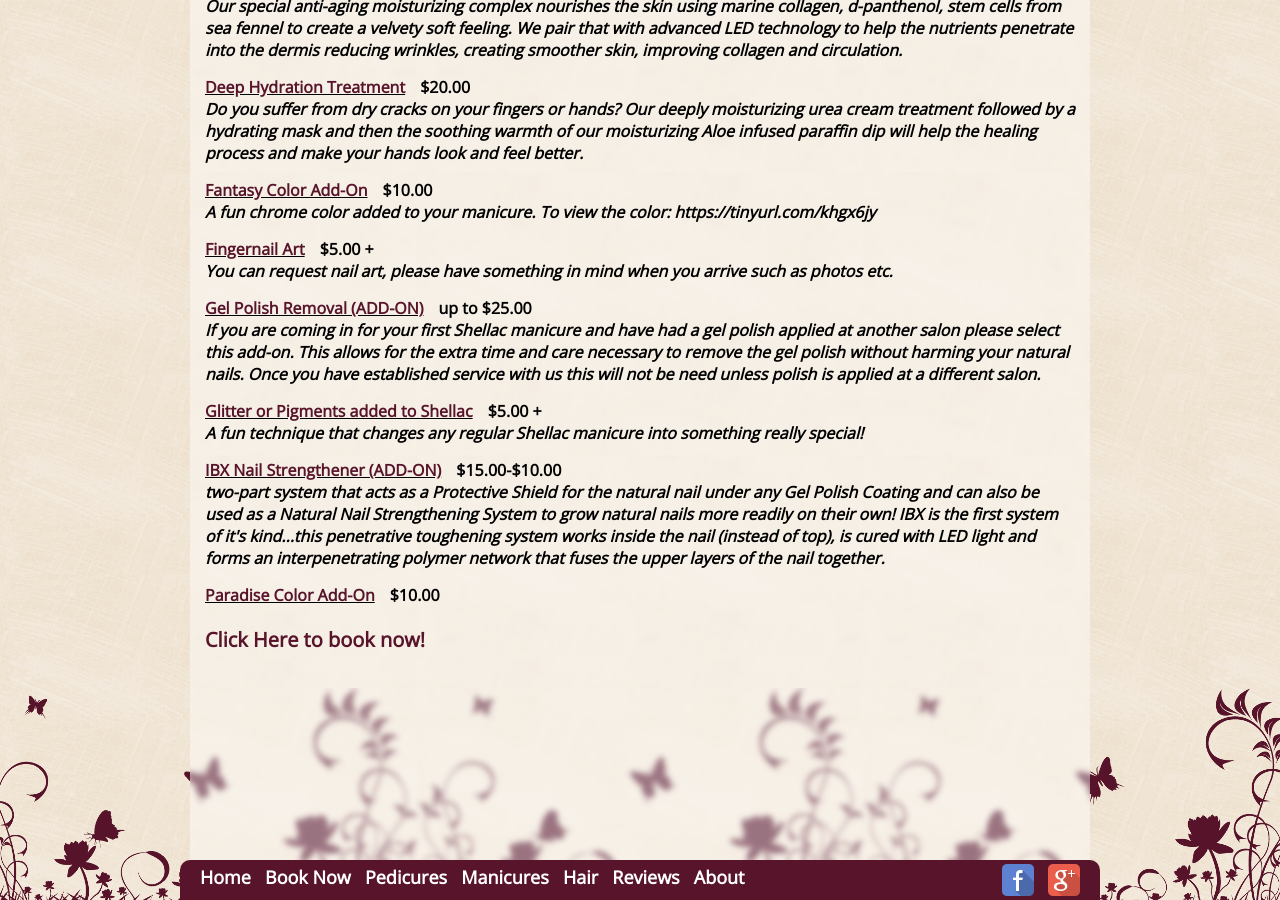
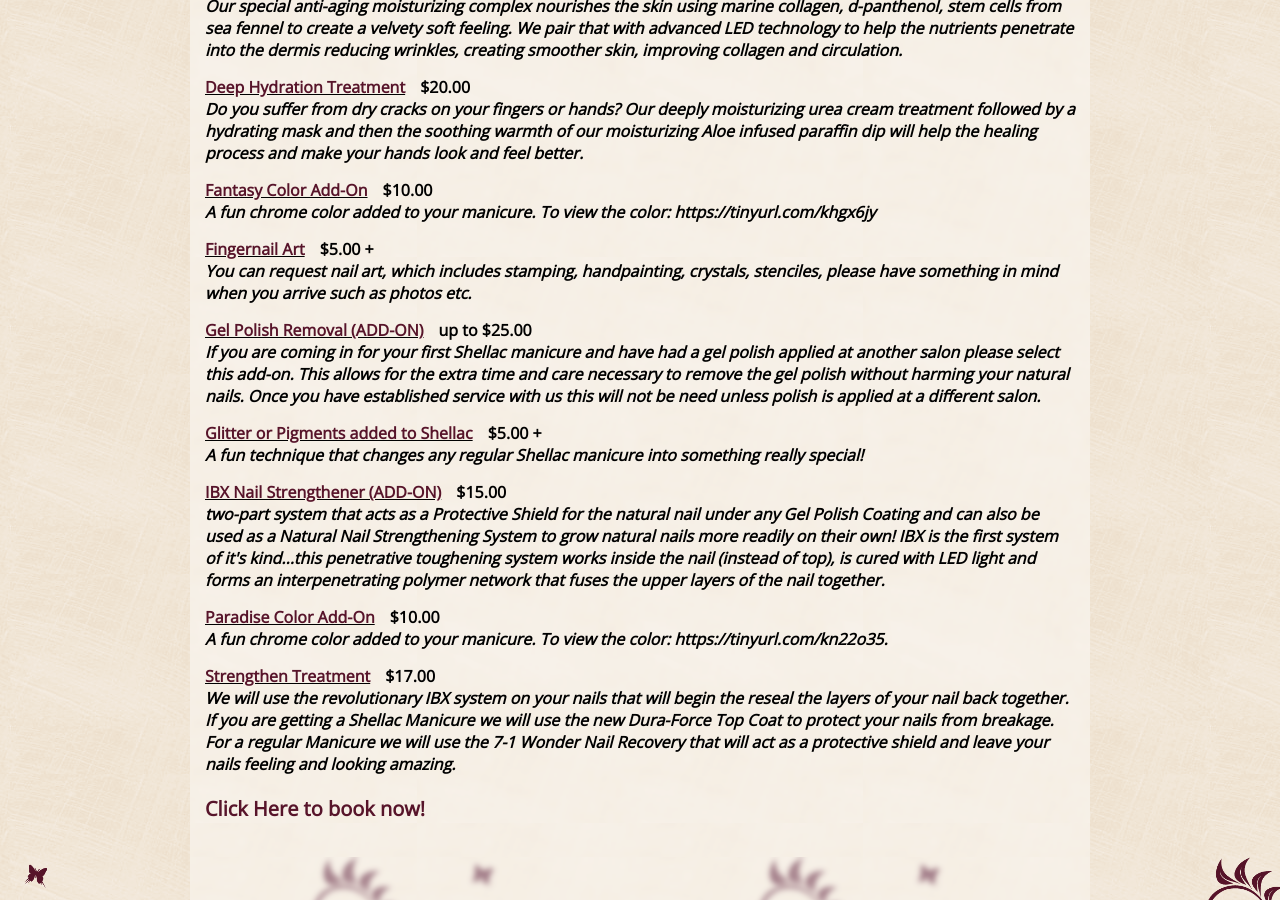
Before and after one commit to susanspedispa/susanspedispa.github.io, a Jekyll site: the page built from menu/manicures.html, in a window 1280 px wide and 900 px high, scrolled down 626 px. Built offline with Jekyll 4.4.1, drawn with Linux system fonts in a browser that asks for light colours.

Commit message:
Update manicures.yml

```diff
--- a/_data/manicures.yml
+++ b/_data/manicures.yml
@@ -40,7 +40,8 @@ menu:
         - name: Fingernail Art
           price: $5.00 +
           description: >
-            You can request nail art, please have something in mind when you arrive such as photos etc.
+            You can request nail art, which includes stamping, handpainting, crystals, stenciles, please have something
+            in mind when you arrive such as photos etc.
         - name: Gel Polish Removal (ADD-ON)
           price: up to $25.00
           description: >
@@ -53,7 +54,7 @@ menu:
           description: >
             A fun technique that changes any regular Shellac manicure into something really special!
         - name: IBX Nail Strengthener (ADD-ON)
-          price: $15.00-$10.00
+          price: $15.00
           description: >
             two-part system that acts as a Protective Shield for the natural nail under any Gel Polish Coating and can
             also be used as a Natural Nail Strengthening System to grow natural nails more readily on their own! IBX is the
@@ -62,4 +63,11 @@ menu:
         - name: Paradise Color Add-On
           price: $10.00
           description: >
-          A fun chrome color added to your manicure. To view the color: https://tinyurl.com/kn22o35
+            A fun chrome color added to your manicure. To view the color: https://tinyurl.com/kn22o35.
+        - name: Strengthen Treatment
+          price: $17.00
+          description: >
+            We will use the revolutionary IBX system on your nails that will begin the reseal the layers of your nail back
+            together. If you are getting a Shellac Manicure we will use the new Dura-Force Top Coat to protect your nails
+            from breakage. For a regular  Manicure we will use the  7-1 Wonder Nail Recovery  that will act as a protective
+            shield and leave your nails feeling and looking amazing.
```
